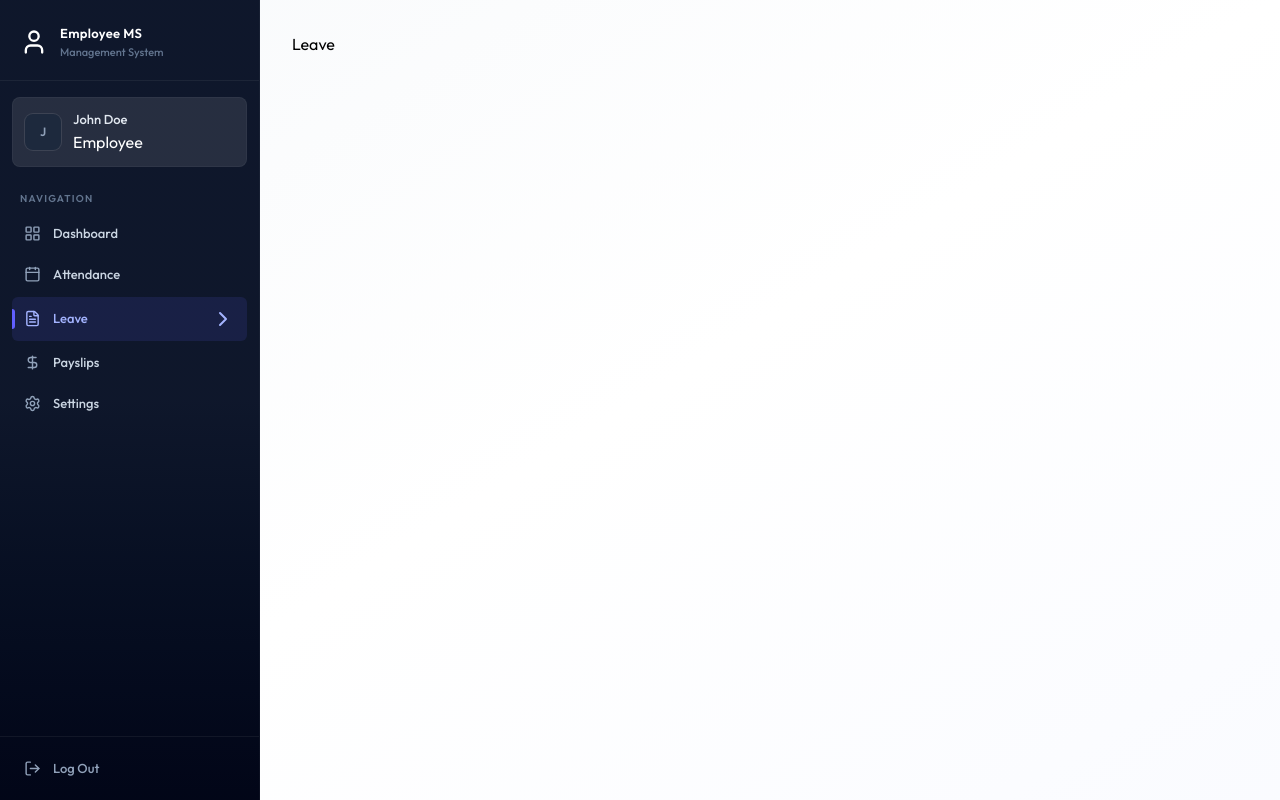
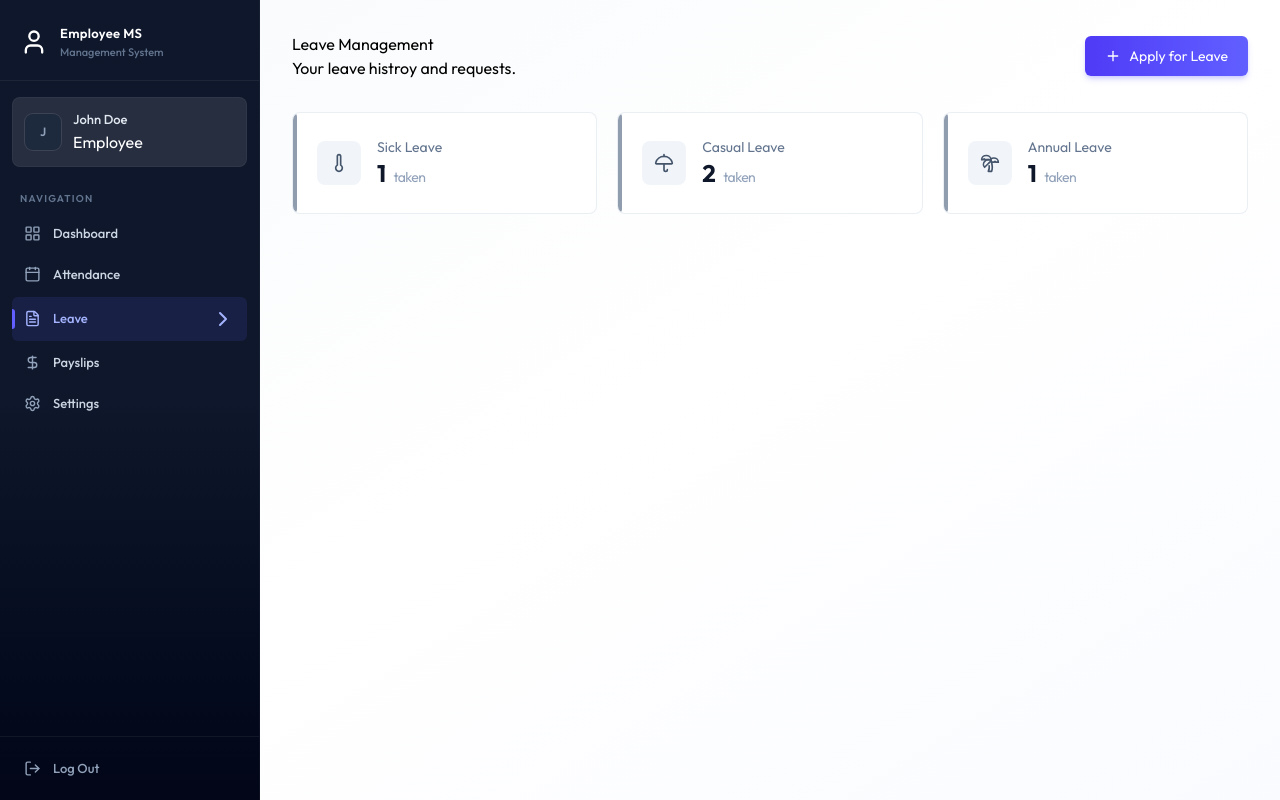
Before and after one commit to Moeen999/fs-ems, a React (Vite) app in the folder client/: page /leave in a window 1280 px wide. Built offline with nearby package versions, Linux system fonts and the light colour scheme.

Commit message:
feat: implement Leave Management page with loading state and leave statistics

```diff
--- a/client/src/pages/Leave.jsx
+++ b/client/src/pages/Leave.jsx
@@ -1,10 +1,92 @@
+import { useCallback, useEffect, useState } from "react";
+import { dummyLeaveData } from "../assets/assets";
+import Loading from "../components/Loading";
+import {
+  PalmtreeIcon,
+  PlusIcon,
+  ThermometerIcon,
+  UmbrellaIcon,
+} from "lucide-react";
 
 const Leave = () => {
+  const [leaves, setLeaves] = useState([]);
+  const [loading, setLoading] = useState(true);
+  const [showModal, setShowModal] = useState(false);
+  const [isDeleted, setIsDeleted] = useState(false);
+
+  const isAdmin = false;
+
+  const fetchLeaves = useCallback(() => {
+    setLeaves(dummyLeaveData);
+    setTimeout(() => {
+      setLoading(false);
+    }, 1000);
+  }, []);
+
+  useEffect(() => {
+    fetchLeaves();
+  }, [fetchLeaves]);
+
+  const approvedLeaves = leaves.filter((l) => l.status === "APPROVED");
+  const sickCount = leaves.filter((l) => l.type === "SICK").length;
+  const casualCount = leaves.filter((l) => l.type === "CASUAL").length;
+  const annualCount = leaves.filter((l) => l.type === "ANNUAL").length;
+
+  const leaveStats = [
+    { label: "Sick Leave", value: sickCount, icon: ThermometerIcon },
+    { label: "Casual Leave", value: casualCount, icon: UmbrellaIcon },
+    { label: "Annual Leave", value: annualCount, icon: PalmtreeIcon },
+  ];
+
+  if (loading) return <Loading />;
   return (
-    <div>
-      Leave
+    <div className="animate-fade-in">
+      <div className="flex flex-col sm:flex-row justify-between items-start sm:items-center gap-4 mb-8">
+        <div>
+          <h1>Leave Management</h1>
+          <p>
+            {isAdmin
+              ? "Manage Leave Application"
+              : "Your leave histroy and requests."}
+          </p>
+        </div>
+        {!isAdmin && !isDeleted && (
+          <button
+            onClick={() => setShowModal(true)}
+            className="btn-primary flex items-center gap-2 w-full sm:w-auto justify-center"
+          >
+            <PlusIcon className="w-4 h-4" /> Apply for Leave
+          </button>
+        )}
+      </div>
+
+      {!isAdmin && (
+        <div className="grid grid-cols-1 sm:grid-cols-3 gap-4 sm:gap-5 mb-8">
+          {leaveStats.map((stat) => (
+            <div
+              key={stat.label}
+              className="card card-hover p-5 sm:p-6 flex items-center gap-4 relative overflow-hidden group"
+            >
+              <div className="absolute left-0 top-0 bottom-0 w-1 rounded-r-full bg-slate-500/70 group-hover:bg-indigo-500/70" />
+              <div className="p-3 bg-slate-100 rounded-lg group-hover:bg-indigo-50 transition-colors duration-200">
+                <stat.icon className="w-5 h-5 text-slate-600 group-hover:text-indigo-600 transition-colors duration-200" />
+              </div>
+
+              <div>
+                <p className="text-sm text-slate-500">{stat.label}</p>
+                <p className="text-2xl font-bold text-slate-900 tracking-tight">
+                  {stat.value}
+                  <span className="ml-2 text-sm font-normal text-slate-400">
+                    taken
+                  </span>
+                </p>
+              </div>
+            </div>
+          ))}
+        </div>
+      )}
     </div>
-  )
-}
+  );
+};
 
 export default Leave;
```
